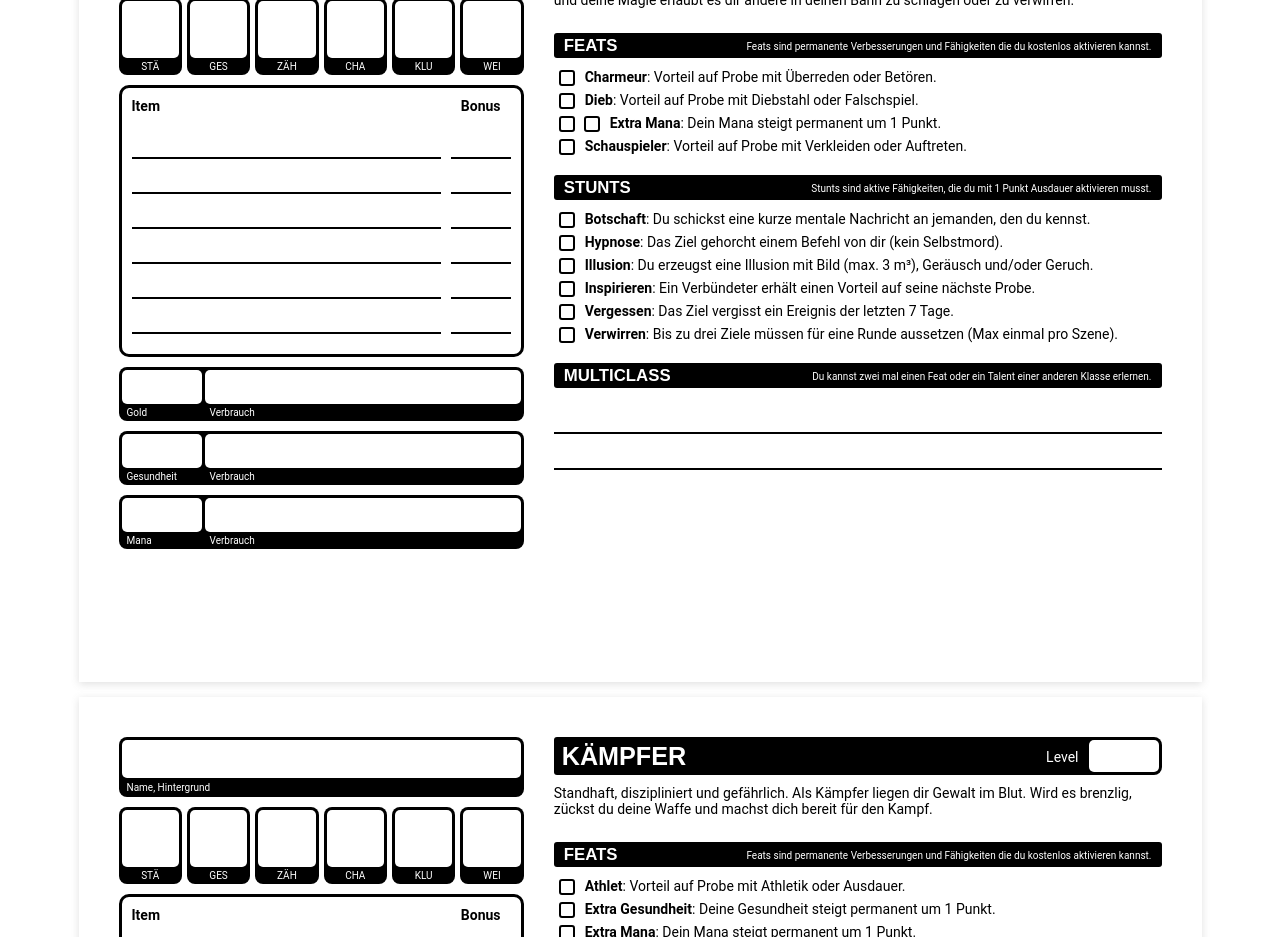
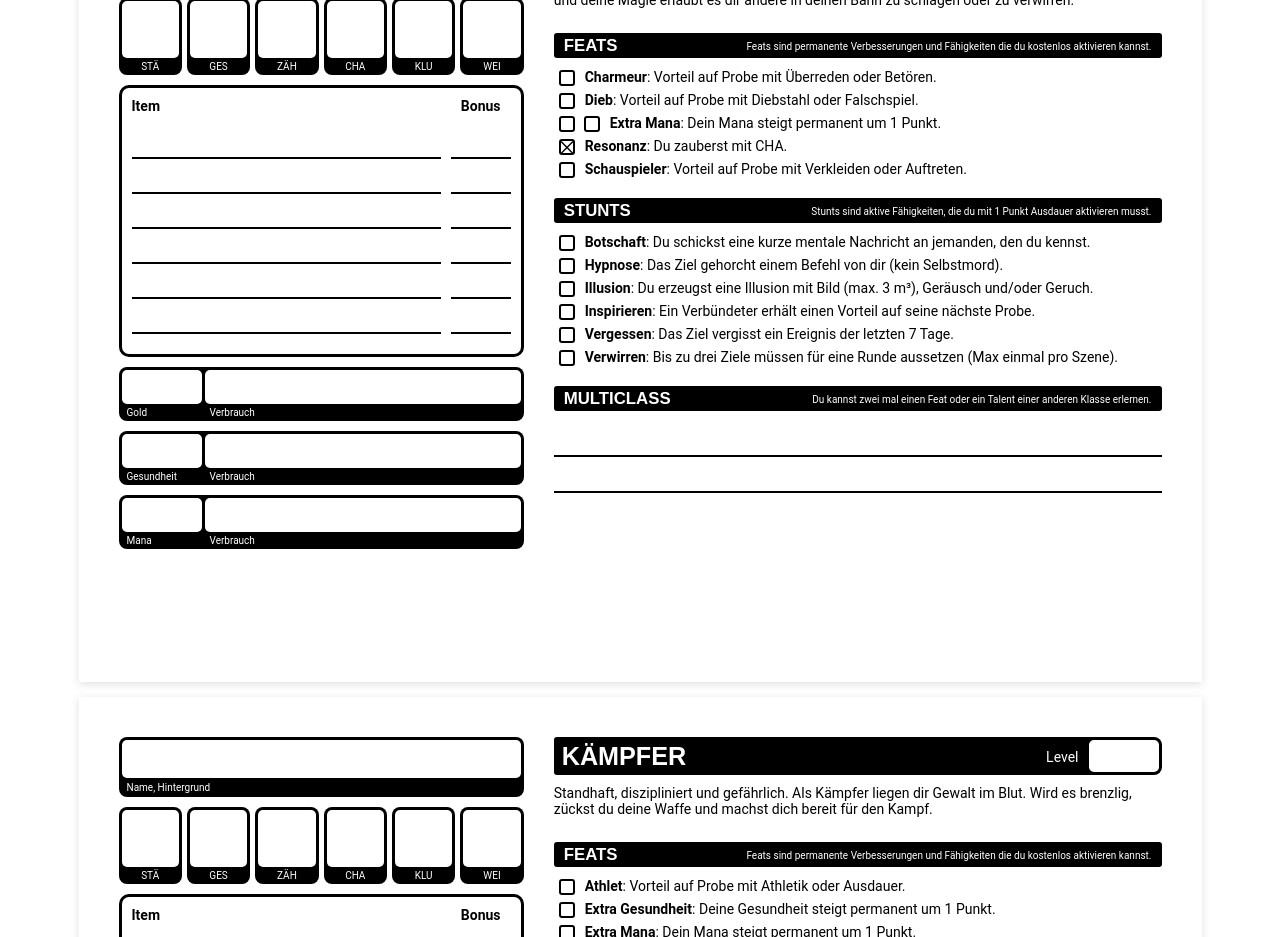
Before and after one commit to Paraldos/dungeoncrawl, a React (Vite) app: page / in a window 1280 px wide. Shown: the part 5860-6797 px from the top of the page. Built offline with nearby package versions, Linux system fonts and the light colour scheme.

Commit message:
added resonanz to illusionist

```diff
--- a/src/components/playbooks/data/Descriptions.js
+++ b/src/components/playbooks/data/Descriptions.js
@@ -45,6 +45,8 @@ const descriptions = {
   teleport:
     "Du teleportierst dich an einen Ort, den du sehen kannst oder in den letzten 24 Stunden besucht hast.",
 
+  resonanz: "Du zauberst mit CHA.",
+
   counter:
     "Verteidige dich gegen einen Angriff. Gelingt die Probe, erleidet der Angreifer einen Schaden.",
   maneuver: "Vorteil auf eine Attacke oder Parade.",
@@ -63,8 +65,6 @@ const descriptions = {
   multitalent:
     "Vorteil auf eine beliebige Probe die nichts mit Kampf zu tun hat.",
   vanish: "Du wirst unsichtbar, bist du dich auffällig verhältst.",
-  multiclass_feats: "Wähle einen Feat einer anderen Klasse.",
-  multiclass_stunts: "Wähle einen Stunt einer anderen Klasse.",
   regeneration: "Du erholst dich von einer Wunde.",
   magicMissile:
     "Einfessel eine Zauberattacke gegen einen Gegner den du sehen kannst.",
--- a/src/components/playbooks/data/_Illusionist.js
+++ b/src/components/playbooks/data/_Illusionist.js
@@ -9,6 +9,7 @@ const Illusionist = new Playbook(
     new Talent("Charmeur", descriptions.skill(["Überreden", "Betören"])),
     new Talent("Dieb", descriptions.skill(["Diebstahl", "Falschspiel"])),
     new Talent("Extra Mana", descriptions.extraMana, [false, false]),
+    new Talent("Resonanz", descriptions.resonanz, [true]),
     new Talent("Schauspieler", descriptions.skill(["Verkleiden", "Auftreten"])),
   ],
   [
```
